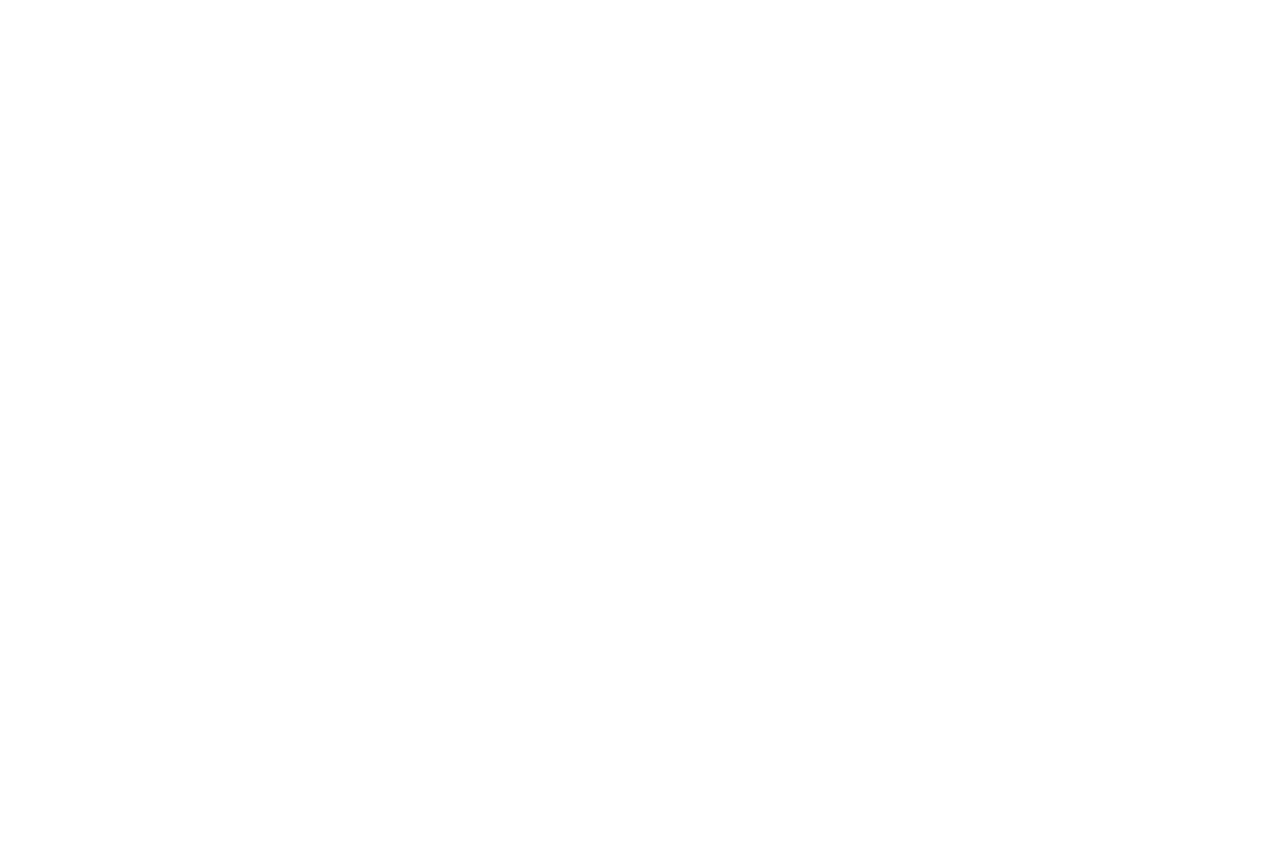
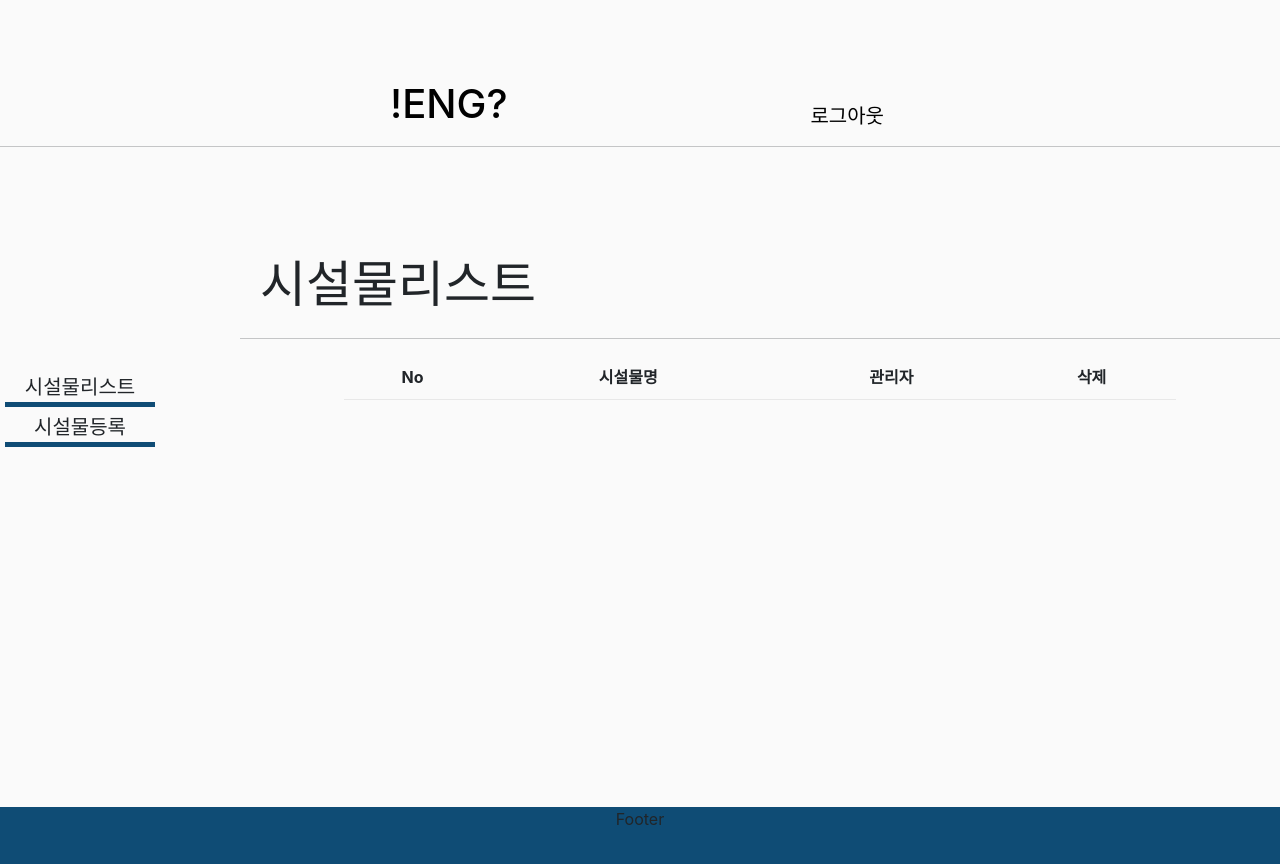
Before and after one commit to 2022OSS-Dev-Competition-ENG-Project/ENG_Web, a React (Create React App) app: page /banner in a window 1280 px wide. Before the commit this address had no page. Shown: the top 864 px of the page. Before the commit the page ends 800 px from the top, so only its background shows below. Built offline with nearby package versions, Linux system fonts and the light colour scheme.

Commit message:
[FEAT]CKEditor UI구현

```diff
--- a/src/App.js
+++ b/src/App.js
@@ -14,6 +14,7 @@ import NoticeView from './Pages/NoticeView';
 import PostView from './Pages/PostView';
 import NoticeList from './Pages/NoticeList';
 import PostList from './Pages/PostList';
+import Banner from './Pages/MainBanner';
 
 function App() {
   return (
@@ -22,6 +23,7 @@ function App() {
         <Route path='/' element={ <MainLog/>} exact />
         <Route path="/signup" element={<SignUp />}> </Route>
         <Route path="/main" element={<Main />}> </Route>
+        <Route path="/banner" element={<Banner />}> </Route>
         <Route path="/layout" element={<Layout />}> </Route>
         <Route path="/BuildingList" element={<BuildingList />}> </Route>
         <Route path="/notice" element={<NoticeList />} ></Route>
--- a/src/Components/Write.js
+++ b/src/Components/Write.js
@@ -4,7 +4,7 @@ import Form from 'react-bootstrap/Form';
 import { CKEditor } from '@ckeditor/ckeditor5-react';
 import ClassicEditor from '@ckeditor/ckeditor5-build-classic';
 import '../Style/Write.css'
-import e from 'cors';
+
 
 let Wirte_box = styled.div`
   width: auto;
@@ -38,6 +38,8 @@ function Write() {
     content: ''
   })
 
+
+
   const getValue = e => {
     const { name, value } = e.target;
     setContent({
@@ -61,7 +63,6 @@ function Write() {
                           editor={ ClassicEditor }
                           data="<p>내용을 입력해주세요</p>"
                           onReady={ editor => {
-                              // You can store the "editor" and use when it is needed.
                               console.log( 'Editor is ready to use!', editor );
                           } }
                           onChange={(event, editor) => {
@@ -87,7 +88,7 @@ function Write() {
 
         </div>
       </div>
-      <Register_button>등록하기</Register_button></Wirte_box>
+      </Wirte_box>
   );
 }
 
--- a/src/Pages/MainBanner.js
+++ b/src/Pages/MainBanner.js
@@ -0,0 +1,89 @@
+import {React, useEffect, useState} from 'react';
+import {Routes, Route, useNavigate} from 'react-router-dom';
+import Header from '../Components/Header';
+import Footer from '../Components/Footer';
+import styled from 'styled-components';
+import Navigation from '../Components/Navigation';
+import axios from 'axios';
+
+import Table from '../Components/Table';
+import TableColumn from '../Components/TableColumn';
+import TableRow from '../Components/TableRow';
+
+let Div = styled.div`
+  background-color: #FAFAFA;
+`
+
+    let Box1 = styled.div`
+    width: 300px;
+    height: auto;
+    background-color: #FAFAFA;
+    margin: 0 ;
+    padding-top:120px
+  `
+
+  let Box2 = styled.div`
+    width: 1300px;
+    height: 70vh;
+    background-color:#FAFAFA;
+    margin: 0 ;
+    display: flex;
+    flex-direction: column;
+  `
+  let Title_box = styled.div`
+  widith: auto;
+  height: auto;
+  display: flex;
+  justify-content: flex-start;
+  background-color:#FAFAFA;
+  font-size: 50px;
+  padding:0;
+  margin:0 0 0 20px;
+
+  `
+  let Content_box=styled.div`
+  widith: auto;
+  height: auto;
+  background-color: #FAFAFA;
+  display:flex;
+  align-items: flex-start;
+  justify-content: center;
+`
+
+  let Body = styled.div`
+  display: flex;
+  justify-content: center;
+  margin: 100px 0 0 0;
+  background-color: #FAFAFA;
+  `
+
+
+function Banner() {
+
+
+  return(
+    <>
+    <Div>
+      <Header/>
+        <Body>
+          <Box1><Navigation/></Box1>
+          <Box2>
+            <Title_box>시설물리스트</Title_box><hr></hr>
+            <Content_box>
+                <Table headersName={['No', '시설물명', '관리자', '삭제']}>
+
+              </Table>
+            </Content_box>
+           </Box2>
+        </Body>
+        <Footer/>
+    </Div>
+    </>
+
+
+
+
+  );
+}
+
+export default Banner;
--- a/src/Pages/PostList.js
+++ b/src/Pages/PostList.js
@@ -110,7 +110,7 @@ function PostList() {
         <Body>
           <Box1><Navigation/></Box1>
           <Box2>
-            <Title_box>게시물<WriteButton onClick={()=> {navigate('/notice/write')}}>작성하기</WriteButton></Title_box><hr></hr>
+            <Title_box>게시물<WriteButton onClick={()=> {navigate('/post/write')}}>작성하기</WriteButton></Title_box><hr></hr>
             <Content_box>
               <Table headersName={['글번호', '제목', '작성자', '등록일']}>
                 {item}
--- a/src/Pages/PostWrite.js
+++ b/src/Pages/PostWrite.js
@@ -1,11 +1,11 @@
-import React from "react";
+import {React, useEffect, useState} from 'react';
 import styled from 'styled-components';
 import Header from "../Components/Header";
 import Footer from "../Components/Footer";
 import Navigation from "../Components/Navigation";
 import Write from "../Components/Write";
+import axios from 'axios';
 
-function PostWrite() {
 let Div = styled.div`
   background-color: #FAFAFA;
 `
@@ -47,16 +47,67 @@ function PostWrite() {
     height: auto;
     background-color: #FAFAFA;
     display:flex;
-    align-items: flex-start;
+    align-items: center;
     justify-content: center;
+    flex-direction: column;
   `
+
+  let Register_button = styled.button`
+    background-color: #0F4C75;
+    color: white;
+    border-radius: 5px;
+    width: 90px;
+    height: 40px;
+  `
+
+function PostWrite() {
+
+
+  const [content, setContent] = useState({
+    title : '',
+    content: ''
+  })
+
+
+
+  const getValue = e => {
+    const { name, value } = e.target;
+    setContent({
+      ...content,
+      [name]: value
+    })
+    console.log(content);
+  };
+
+
+  const [viewContent, setViewContent] = useState([]);
+
+  axios
+      .post('http://203.250.32.29:2201/api/facility/content/register', {
+
+      })
+      .then(response => {
+        // Handle success.
+        console.log('성공');
+        console.log(response.data)
+        alert('회원님의 아이디는 '+ (response.data) + '입니다');
+
+      })
+      .catch(error => {
+        // Handle error.
+        console.log('로그인 실패', error.response);
+        alert(error.response.data);
+      });
+
   return(
     <>
     <Div>
       <Header/>
         <Body>
           <Box1><Navigation/></Box1>
-          <Box2><Title_box>게시물</Title_box><hr></hr><Content_box><Write/></Content_box></Box2>
+          <Box2><Title_box>게시물</Title_box><hr></hr><Content_box><Write/><Register_button onClick={() => {
+        setViewContent(viewContent.concat({...content}));
+      }}>등록하기</Register_button></Content_box></Box2>
         </Body>
         <Footer/>
     </Div>
```
Also changed, not shown: src/Pages/BuildingList.js (line endings or trailing spaces). Lines whose indentation alone changed are shown as unchanged.
